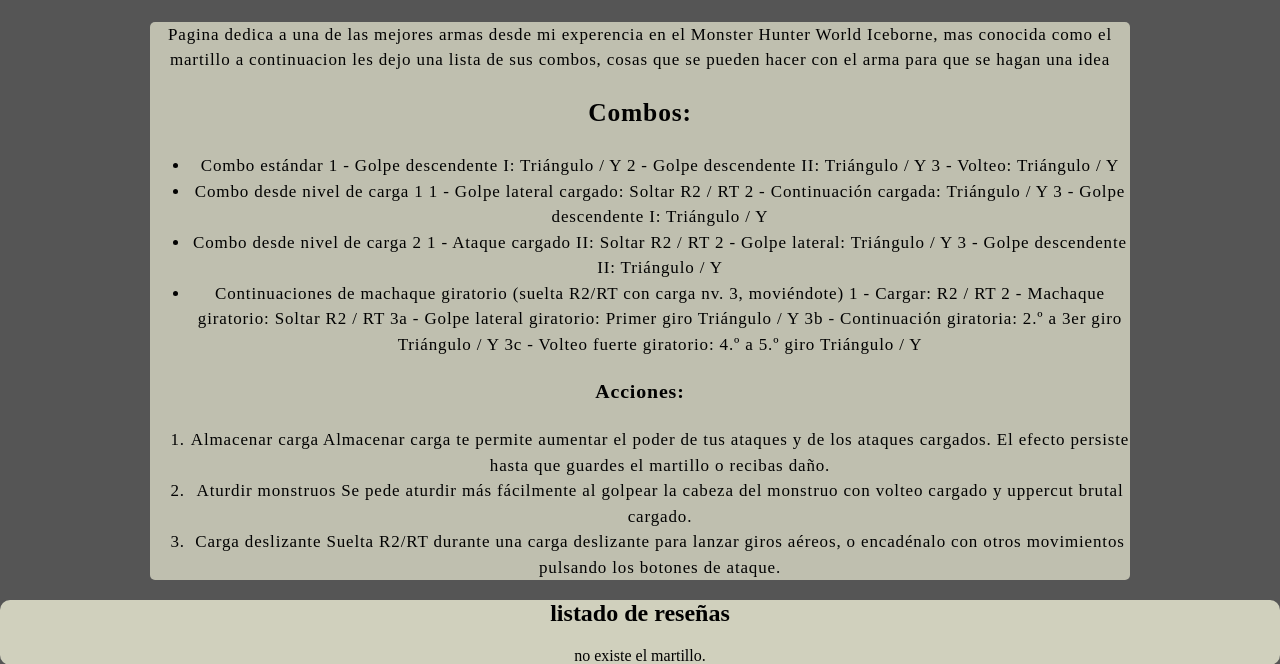
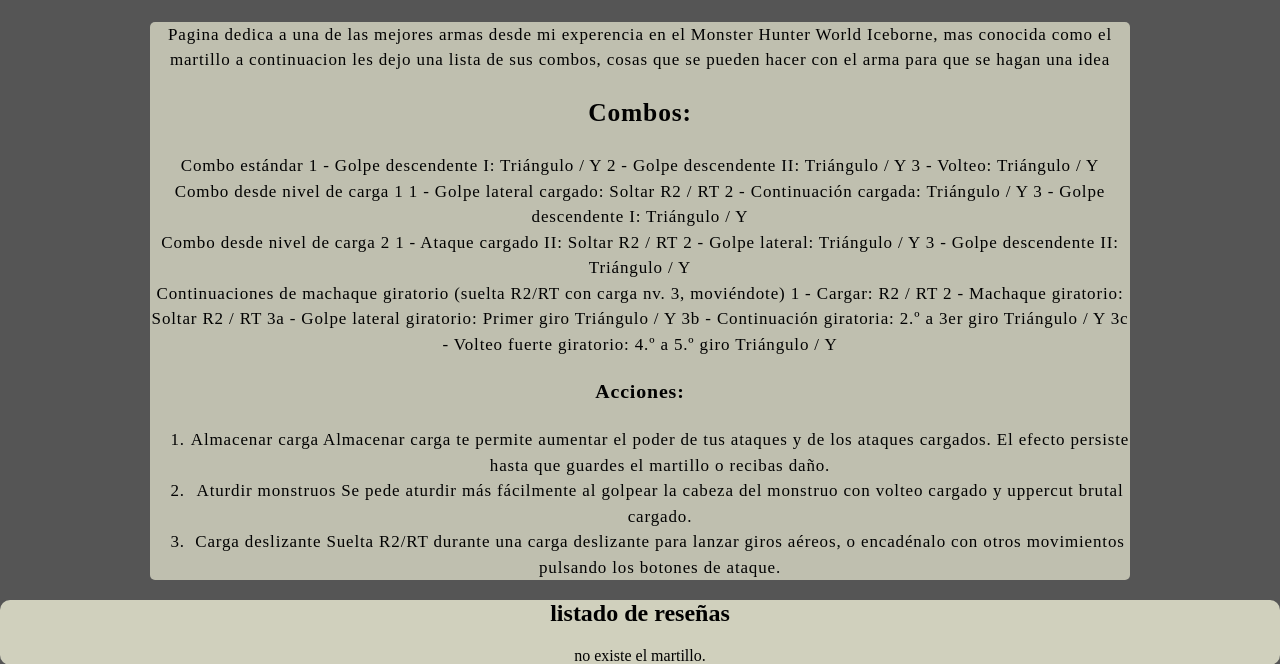
Before and after one commit to osorio19/guia_monster_hunter, a Django app: page /core/ in a window 1280 px wide. Shown: the part 140-804 px from the top of the page. Run offline with Django 5.2, Linux system fonts and the light colour scheme; data that the repository does not hold is empty.

Commit message:
borrarpuntos

```diff
--- a/core/static/core/css/estilos.css
+++ b/core/static/core/css/estilos.css
@@ -67,3 +67,7 @@
 footer{
     text-align: center;
 }
+ul {
+  list-style-type: none;
+  padding-left: 0;
+}
```
Also changed, not shown: README.TXT (added), 1 other file.
